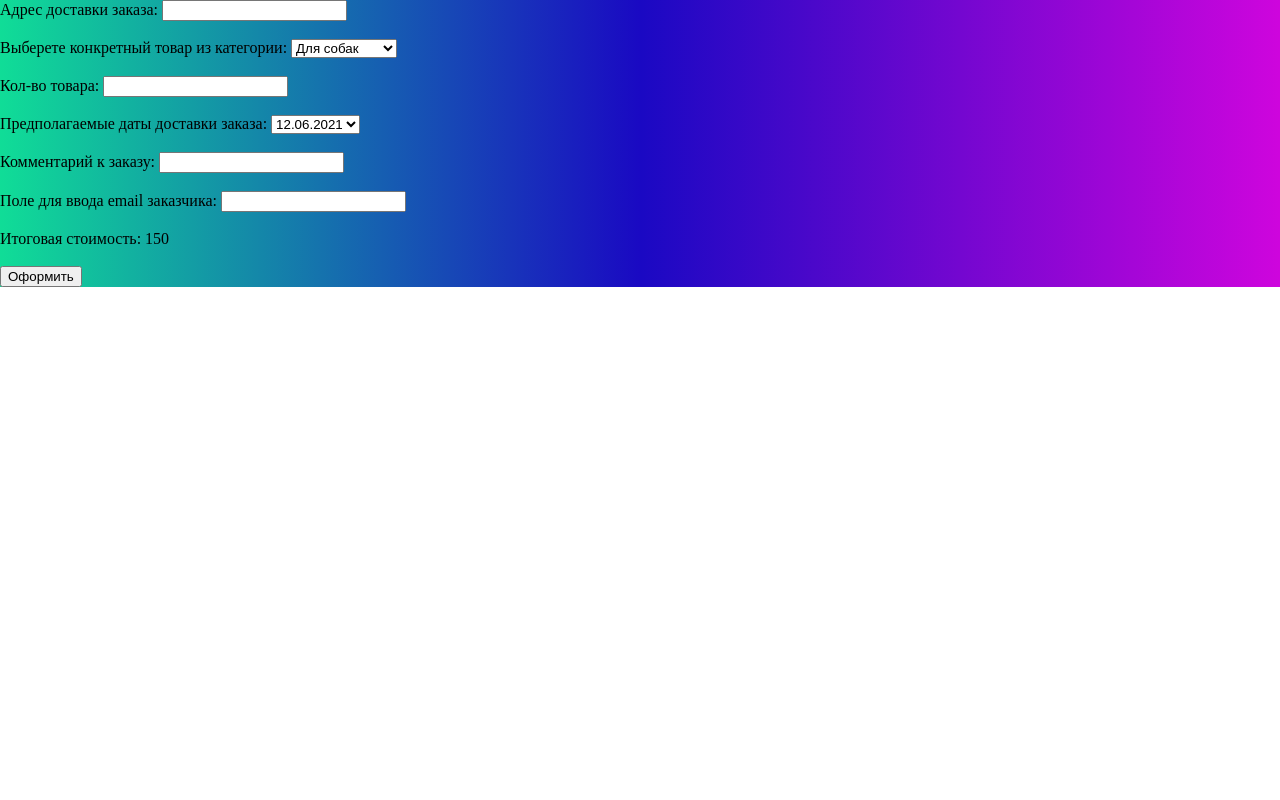
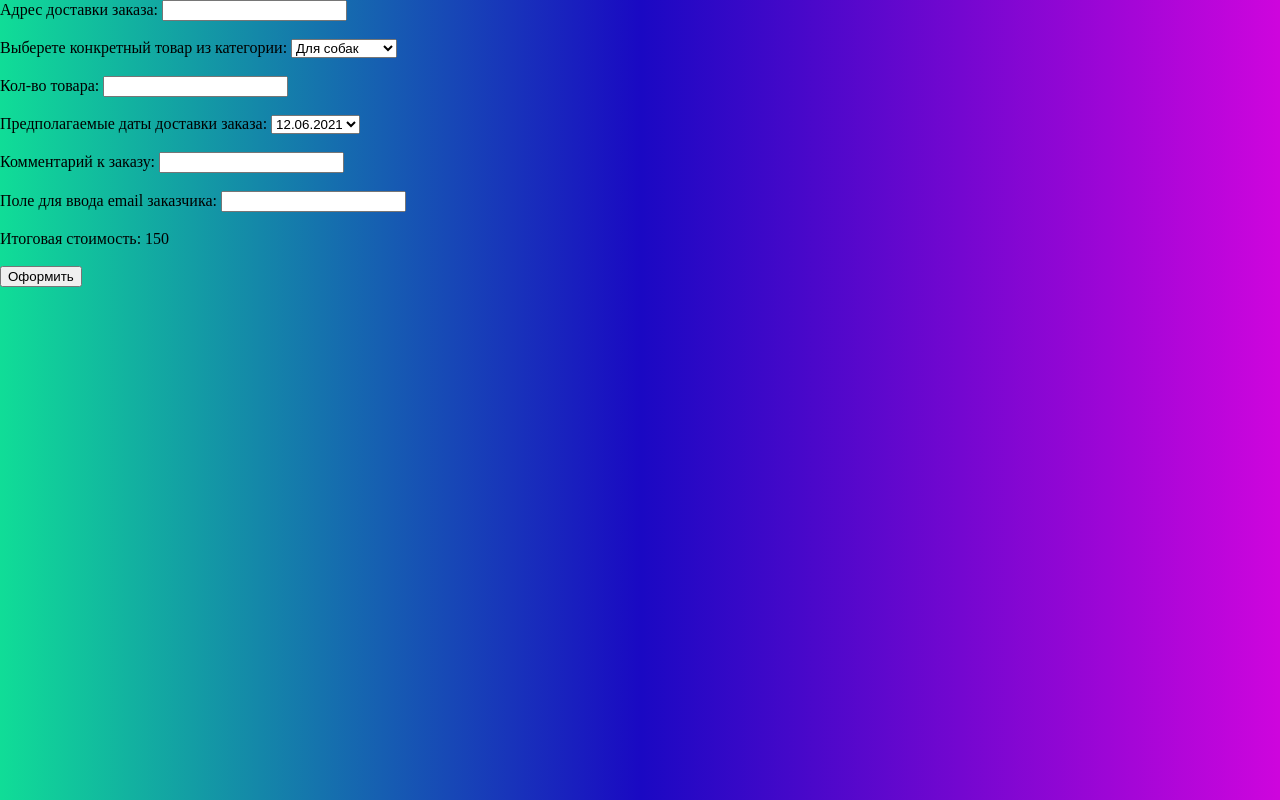
Before and after one commit to titan75/titan75.github.io, a plain HTML site: page order.html in a window 1280 px wide. Shown: the top 800 px of the page. Drawn offline with Linux system fonts and the light colour scheme.

Commit message:
Add files via upload

```diff
--- a/style.css
+++ b/style.css
@@ -115,7 +115,7 @@ a.button {
   font-weight: 100;
 }
 .order{
-	height: 100%;
+	height: 970px;
 	width: 100%;
 	background: rgb(16,221,151);
 	background: linear-gradient(90deg, rgba(16,221,151,1) 0%, rgba(26,9,195,1) 50%, rgba(206,5,221,1) 100%);
```
